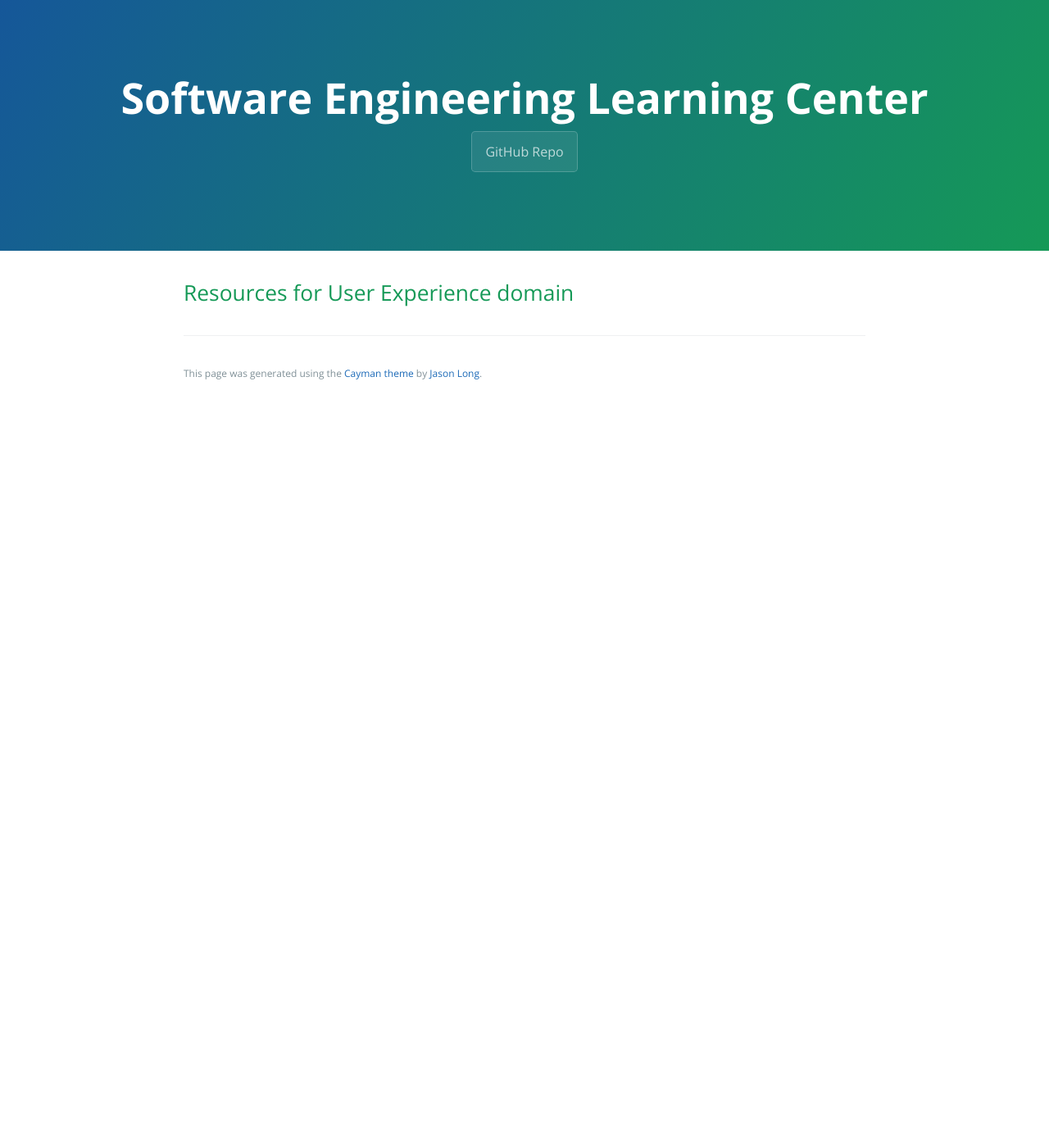
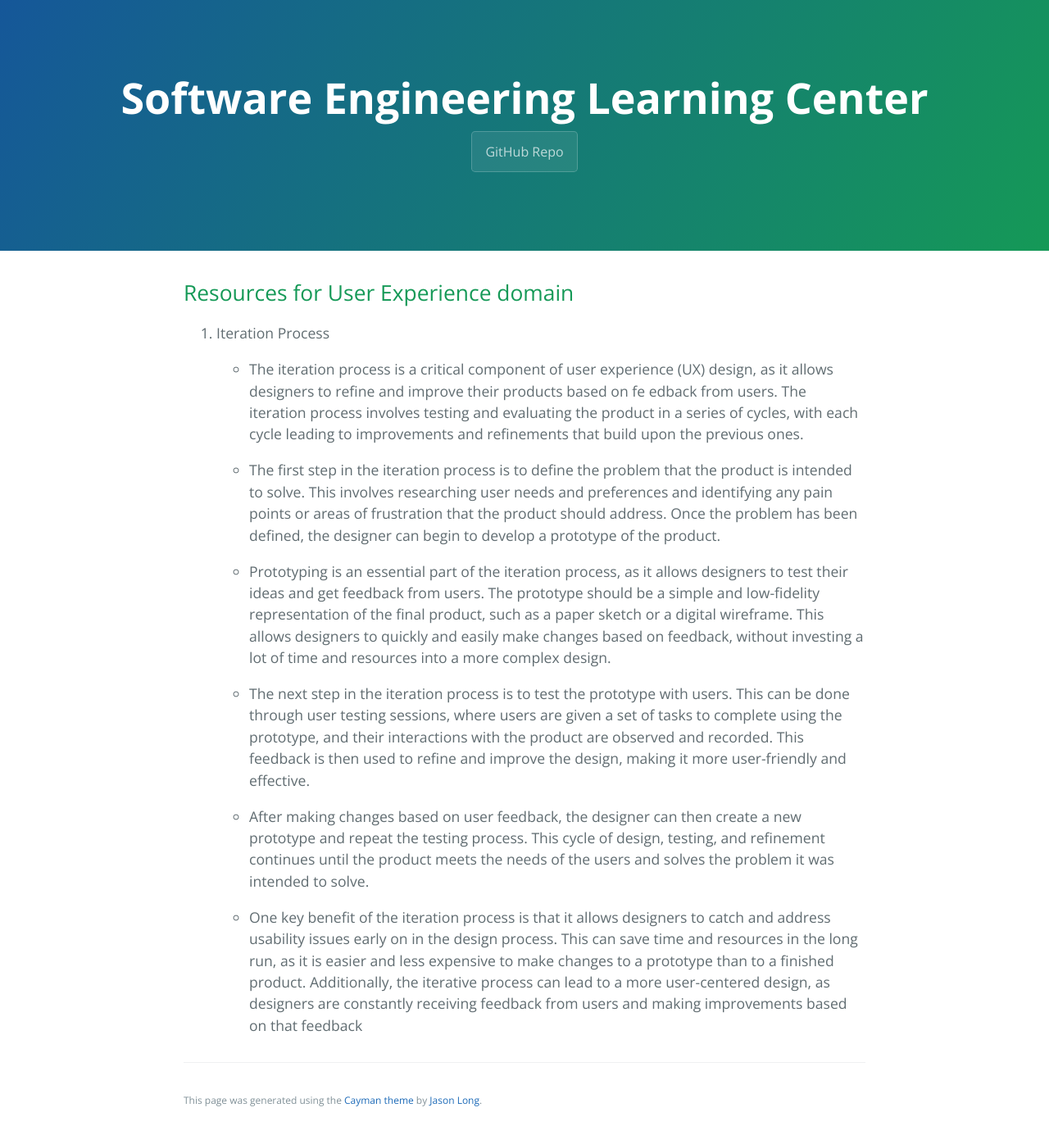
Before and after one commit to learning-software-engineering/learning-software-engineering.github.io, a Jekyll site: the page built from Topics/User_Experience.md, in a window 1280 px wide. Shown: the whole page at 82% size. Built offline with Jekyll 4.4.1, drawn with Linux system fonts in a browser that asks for light colours; our own code applies the rules of GitHub Pages for plain Markdown files; before the commit the page ends 900 px from its top, so only the background shows below that.

Commit message:
Update User_Experience.md
Update for iteration process

```diff
--- a/Topics/User_Experience.md
+++ b/Topics/User_Experience.md
@@ -1 +1,14 @@
 ## Resources for User Experience domain
+1. Iteration Process
+
+    * The iteration process is a critical component of user experience (UX) design, as it allows designers to refine and improve their products based on fe edback from users. The iteration process involves testing and evaluating the product in a series of cycles, with each cycle leading to improvements and refinements that build upon the previous ones.
+
+    * The first step in the iteration process is to define the problem that the product is intended to solve. This involves researching user needs and preferences and identifying any pain points or areas of frustration that the product should address. Once the problem has been defined, the designer can begin to develop a prototype of the product.
+
+    * Prototyping is an essential part of the iteration process, as it allows designers to test their ideas and get feedback from users. The prototype should be a simple and low-fidelity representation of the final product, such as a paper sketch or a digital wireframe. This allows designers to quickly and easily make changes based on feedback, without investing a lot of time and resources into a more complex design.
+
+    * The next step in the iteration process is to test the prototype with users. This can be done through user testing sessions, where users are given a set of tasks to complete using the prototype, and their interactions with the product are observed and recorded. This feedback is then used to refine and improve the design, making it more user-friendly and effective.
+
+    * After making changes based on user feedback, the designer can then create a new prototype and repeat the testing process. This cycle of design, testing, and refinement continues until the product meets the needs of the users and solves the problem it was intended to solve.
+
+    * One key benefit of the iteration process is that it allows designers to catch and address usability issues early on in the design process. This can save time and resources in the long run, as it is easier and less expensive to make changes to a prototype than to a finished product. Additionally, the iterative process can lead to a more user-centered design, as designers are constantly receiving feedback from users and making improvements based on that feedback
```
